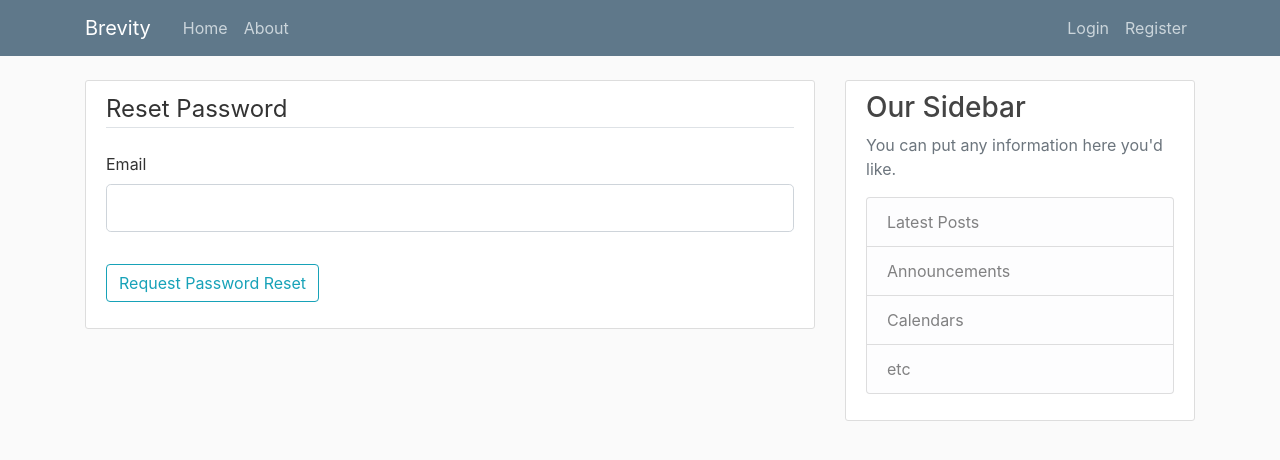
After one commit to Charlez91/Brevity, a Flask app: page /reset_password in a window 1280 px wide. The commit adds this page. Shown: the top 460 px of the page. Run offline with Flask 2, Linux system fonts and the light colour scheme; some libraries are stand-ins or nearby versions.

Commit message:
Add email and password reset feature

```diff
--- a/brevity/forms.py
+++ b/brevity/forms.py
@@ -70,3 +70,21 @@ class PostForm(FlaskForm):
     title = StringField('Title', validators=[DataRequired()] )
     content = TextAreaField('Content', validators=[DataRequired()])
     submit = SubmitField('Post')
+
+
+class RequestResetForm(FlaskForm):
+    email = StringField('Email',
+                            validators=[DataRequired(), Email()])
+    submit = SubmitField('Request Password Reset')
+
+    def validate_email(self, email):
+        user = User.query.filter_by(email=email.data).first()
+        if user is None:
+            raise ValidationError('There is no account with that email. You must register first.')
+
+class ResetPasswordForm(FlaskForm):
+    password = PasswordField('Password',
+                            validators=[DataRequired()])
+    confirm_password = PasswordField('Confirm Password',
+                            validators=[DataRequired(), EqualTo('password')])
+    submit = SubmitField('Reset Password')
--- a/brevity/routes.py
+++ b/brevity/routes.py
@@ -2,10 +2,12 @@ import os
 import secrets
 from PIL import Image
 from flask import render_template, url_for, flash, redirect, request, abort
-from brevity import app, db, bcrypt
-from brevity.forms import RegistrationForm, LoginForm, UpdateAccountForm, PostForm
+from brevity import app, db, bcrypt, mail
+from brevity.forms import (RegistrationForm, LoginForm, UpdateAccountForm, PostForm,
+                            RequestResetForm, ResetPasswordForm)
 from brevity.models import User, Post
 from flask_login import login_user, current_user, logout_user, login_required
+from flask_mail import Message
 
 
 
@@ -182,3 +184,48 @@ def user_posts(username):
         .paginate(page = page, per_page = 5)
         )                                                                             #paginate() returns a pagination object which has necessary attributes and methods
     return render_template("user_posts.html", posts = posts, user = user)
+
+
+def send_reset_email(user):
+    token = user.get_reset_token()
+    msg = Message('Password Reset Request',
+                sender='noreply@brevity.com',
+                recipients=[user.email])
+    msg.body = f'''To reset your password, please visit the following link:
+{url_for('reset_token', token = token, _external=True)}
+
+If you did not make this request then simply ignore this email and no chages will be made.
+'''
+                                                                                        #_external=True: in order to get absolute url instead of relative url.
+    mail.send(msg)
+
+
+@app.route("/reset_password", methods=['GET', 'POST'])
+def reset_request():
+    if current_user.is_authenticated:
+        return redirect(url_for('home'))
+    form = RequestResetForm()
+    if form.validate_on_submit():
+        user = User.query.filter_by(email=form.email.data).first()
+        send_reset_email(user)
+        flash('An email has been sent with instructions to reset your password.', 'info')
+        return redirect(url_for('login'))
+    return render_template("reset_request.html", title = 'Reset Password', form = form)
+
+
+@app.route("/reset_password/<token>", methods=['GET', 'POST'])
+def reset_token(token):
+    if current_user.is_authenticated:
+        return redirect(url_for('home'))
+    user = User.verify_reset_token(token)
+    if not user:
+        flash('That is an invalid or expired token', 'warning')
+        return redirect(url_for('reset_request'))
+    form = ResetPasswordForm()
+    if form.validate_on_submit():
+        hashed_password = bcrypt.generate_password_hash(form.password.data).decode('utf-8')
+        user.password = hashed_password
+        db.session.commit()
+        flash(f"Your password has been updated! You are now able to log in", "success")
+        return redirect(url_for('login'))
+    return render_template('reset_token.html', title='Reset Password', form=form)
--- a/brevity/templates/login.html
+++ b/brevity/templates/login.html
@@ -38,10 +38,10 @@
             </fieldset>
             <div class="form-group">
                 {{ form.submit(class="btn btn-outline-info")}}
+                <small class="text-muted ml-2">
+                    <a href="{{ url_for('reset_request') }}">Forgot Password?</a>
+                </small>
             </div>
-            <small class="text-muted ml-2">
-                <a href="#">Forget Password?</a>
-            </small>
         </form>
     </div>
     <div class="border-top pt-3">
--- /dev/null
+++ b/brevity/templates/reset_request.html
@@ -0,0 +1,27 @@
+{% extends "layout.html" %}
+{% block content %}
+    <div class="content-section">
+        <form method="POST" action="">
+            {{ form.hidden_tag() }}                                    <!--adds csrf token-->
+            <fieldset class="form-group">
+                <legend class="border-bottom mb-4">Reset Password</legend>
+                <div class="form-group">
+                    {{ form.email.label(class="form-control-label")}}
+                    {% if form.email.errors %}
+                        {{ form.email(class="form-control form-control-lg is-invalid") }}
+                        <div class="invalid-feedback">
+                            {% for error in form.email.errors %}
+                                <span> {{ error }}</span>
+                            {% endfor %}
+                        </div>
+                    {% else %}
+                        {{ form.email(class="form-control form-control-lg") }}
+                    {% endif %}
+                </div>
+            </fieldset>
+            <div class="form-group">
+                {{ form.submit(class="btn btn-outline-info")}}
+            </div>
+        </form>
+    </div>
+{% endblock content %}
```
Also changed, not shown: brevity/__init__.py (+12 -2 lines), brevity/models.py (+14 -1 lines), brevity/templates/reset_token.html (added, +40 -0 lines), brevity/site.db.
